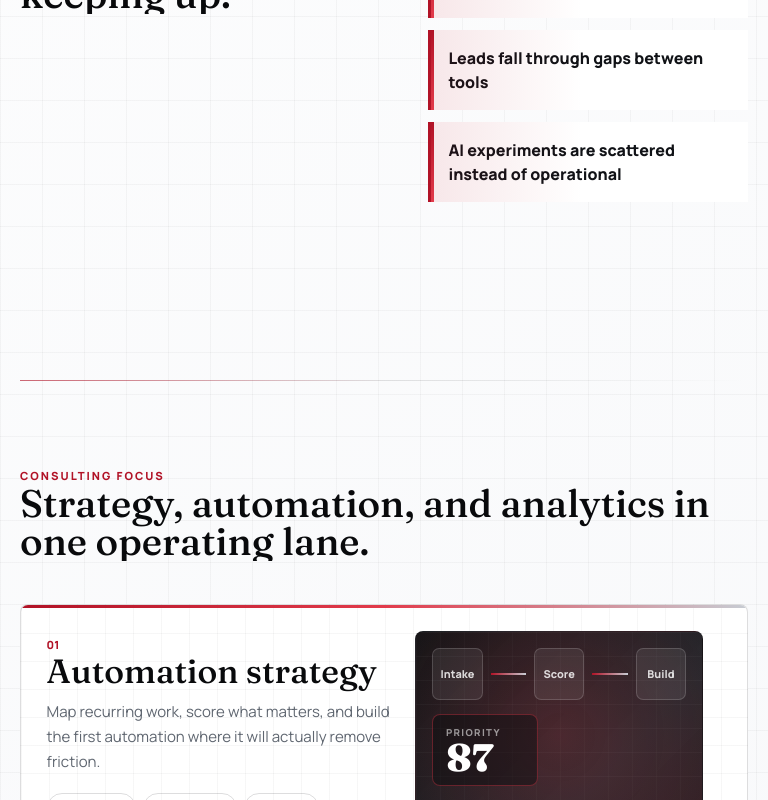
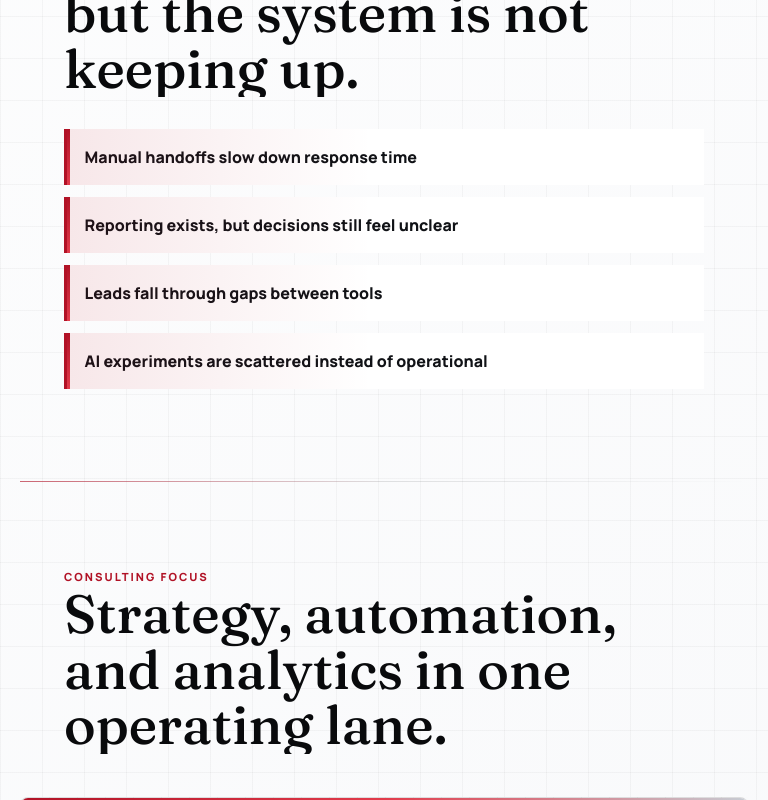
Before and after one commit to dez727/diligent-designs-consulting-site, a Next.js app in the folder client-automation-opportunity-scanner/: page / in a window 768 px wide. Shown: the part 1580-2380 px from the top of the page. Built offline with nearby package versions, Linux system fonts and the light colour scheme; no server answers.

Commit message:
Normalize homepage section rhythm

```diff
--- a/client-automation-opportunity-scanner/app/globals.css
+++ b/client-automation-opportunity-scanner/app/globals.css
@@ -1147,7 +1147,7 @@ h6 {
 .section-band,
 .section-wrap,
 .final-cta {
-  padding: 5rem 1.25rem;
+  padding: clamp(4.5rem, 7vw, 6.5rem) 1.25rem;
 }
 
 .intro-band {
@@ -1179,10 +1179,10 @@ h6 {
 .section-heading h2,
 .scanner-copy h2,
 .final-cta h2 {
-  max-width: 48rem;
+  max-width: min(48rem, 100%);
   color: var(--brand-deep);
-  font-size: clamp(2.2rem, 5vw, 4.6rem);
-  line-height: 0.98;
+  font-size: clamp(2.45rem, 4.6vw, 4.35rem);
+  line-height: 1.03;
 }
 
 .section-grid p,
@@ -1200,8 +1200,8 @@ h6 {
 .problem-section {
   display: grid;
   align-items: center;
-  min-height: clamp(42rem, 86vh, 56rem);
-  padding-bottom: clamp(6.5rem, 9vw, 9rem);
+  min-height: clamp(34rem, 70vh, 45rem);
+  padding-bottom: clamp(4.5rem, 7vw, 6.75rem);
 }
 
 .signal-list {
@@ -1256,7 +1256,7 @@ h6 {
 
 .services-section {
   position: relative;
-  padding-top: clamp(5.5rem, 8vw, 7.5rem);
+  padding-top: clamp(4.75rem, 7vw, 6.75rem);
 }
 
 .services-section::before {
@@ -2476,6 +2476,42 @@ h6 {
   }
 }
 
+@media (min-width: 641px) and (max-width: 980px) {
+  .section-grid,
+  .problem-layout,
+  .section-heading,
+  .scanner-feature,
+  .final-cta {
+    max-width: min(100%, 40rem);
+  }
+
+  .section-grid,
+  .problem-layout,
+  .scanner-feature,
+  .final-cta {
+    grid-template-columns: 1fr;
+  }
+
+  .section-grid h2,
+  .problem-layout h2,
+  .section-heading h2,
+  .scanner-copy h2,
+  .final-cta h2 {
+    font-size: clamp(3rem, 7vw, 4.1rem);
+    line-height: 1.04;
+  }
+
+  .problem-section {
+    min-height: auto;
+    padding-top: 5.75rem;
+    padding-bottom: 5.75rem;
+  }
+
+  .services-section {
+    padding-top: 5.5rem;
+  }
+}
+
 @media (max-width: 640px) {
   .hero-shell,
   .section-band,
@@ -2600,11 +2636,12 @@ h6 {
 
   .problem-section {
     min-height: auto;
-    padding-bottom: 5rem;
+    padding-top: 4.5rem;
+    padding-bottom: 4.5rem;
   }
 
   .services-section {
-    padding-top: 4.75rem;
+    padding-top: 4.5rem;
   }
 
   .motion-ready [data-animate="signal"] {
```
